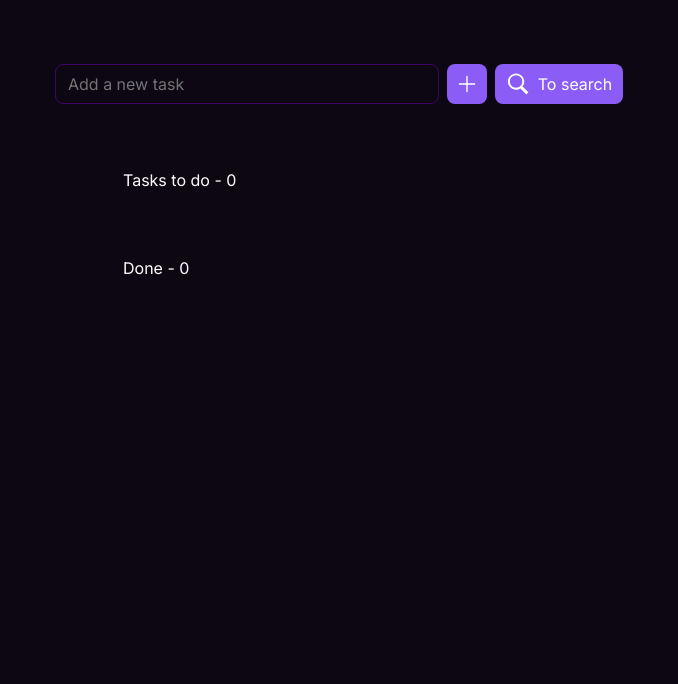
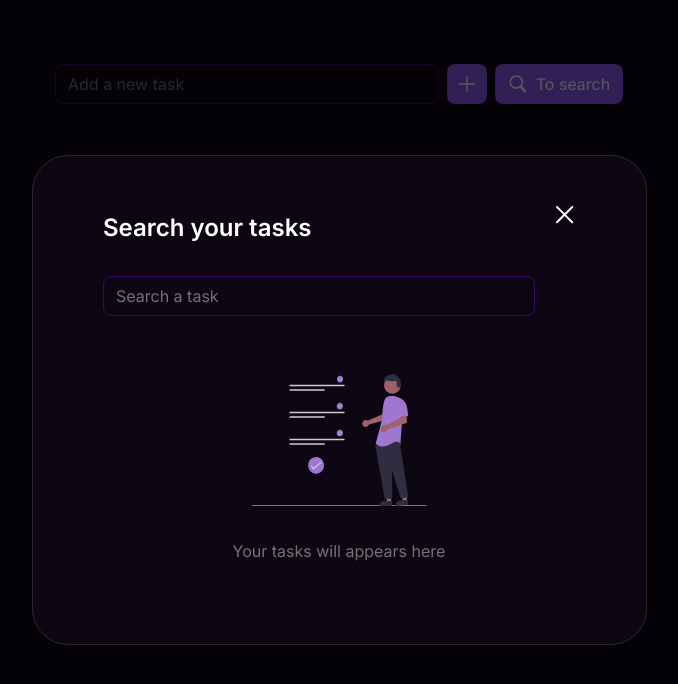
Before and after one commit to Sousasz/todo-list, a React (Vite) app: page / in a window 1280 px wide. Both pictures are taken after a click on the button "To search". Shown: the top 684 px of the page, without its empty margins (301-979 px from the left). Built offline with nearby package versions, Linux system fonts and the light colour scheme.

Commit message:
added modal to search tasks

```diff
--- a/src/app.tsx
+++ b/src/app.tsx
@@ -1,8 +1,17 @@
-import { useState, FormEvent, ChangeEvent } from "react"
+import { useState, FormEvent } from "react"
 
 export function App() {
   const [ allTasks, setAllTasks ] = useState<string[] | undefined>([])
   const [ tasksCompleted, setTasksCompleted ] = useState<string[] | undefined>([]);
+  const [ isModalOpen, setIsModalOpen ] = useState(false)
+
+  function openModal() {
+    setIsModalOpen(true)
+  }
+
+  function closeModal() {
+    setIsModalOpen(false)
+  }
 
   function addTask(event: FormEvent<HTMLFormElement>) {
     let duplicate = false
@@ -78,28 +87,49 @@ export function App() {
               type="text"
               placeholder="Add a new task"
             />
+
             <button type="submit" className="bg-violet-500 w-10 h-10 flex rounded-lg justify-center items-center">
               <img src="./src/assets/images/add-icon.svg" alt="Add icon" />
             </button>
           </div>
         </form>
 
-        <button type="button" onClick={() => ""} className="bg-violet-500 h-10 flex rounded-lg justify-center items-center flex-row w-32 gap-2">
-          <img src="./src/assets/images/search-icon.svg" className="w-6 h-6" alt="Search icon" />
+        <button type="button" onClick={openModal} className="bg-violet-500 h-10 flex rounded-lg justify-center items-center flex-row w-32 gap-2">
+          <img src="./src/assets/images/search-icon.svg" className="w-5 h-5" alt="Search icon" />
           <span className="text-white">To search</span>
         </button>
 
+        {isModalOpen && (
+          <div className="absolute bottom-0 left-0 top-0 right-0 flex justify-center items-center bg-black bg-opacity-65">
+            <div className="bg-purple-1050 border border-[#2B2730] w-[615px] h-[490px] rounded-[36px] p-14 flex flex-col gap-8">
+              <div className="flex justify-center gap-5">
+                <section className="flex flex-col gap-8">
+                  <h3 className="text-white font-semibold text-2xl">Search your tasks</h3>
 
-        {/* <div className="flex justify-center gap-2">
-          <input
-            autoComplete="off"
-            name="search-tasks"
-            className="border-solid border rounded-lg border-purple-950 w-[336px]  outline-none placeholder:text-neutral-500 px-3 placeholder:py-10 text-white bg-purple-1050 h-10"
-            type="text"
-            onChange={searchTask}
-            placeholder="Search"
-          />
-        </div>   */}
+                  <input
+                    autoComplete="off"
+                    name="search-tasks"
+                    className="border-solid border rounded-lg border-purple-950 w-[432px] outline-none placeholder:text-neutral-500 px-3 placeholder:py-10 text-white bg-purple-1050 h-10"
+                    type="text"
+                    placeholder="Search a task"
+                  />
+                </section>
+
+                <button onClick={closeModal} className="w-5 h-5 -my-2">
+                  <img
+                    src="./src/assets/images/close-modal.svg"
+                    alt="Close modal icon"
+                  />
+                </button>
+              </div>
+
+              <section className="flex-1 flex flex-col gap-8 justify-center items-center">
+                <img src="./src/assets/images/modal-list.svg" alt="to do list image" />
+                <p className="text-neutral-500">Your tasks will appears here</p>
+              </section>
+            </div>
+          </div>
+        )}
       </div>
 
 
```
Also changed, not shown: src/assets/images/close-modal.svg (added), src/assets/images/modal-list.svg (added).
